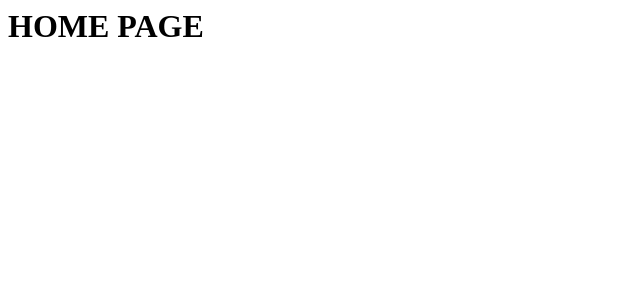
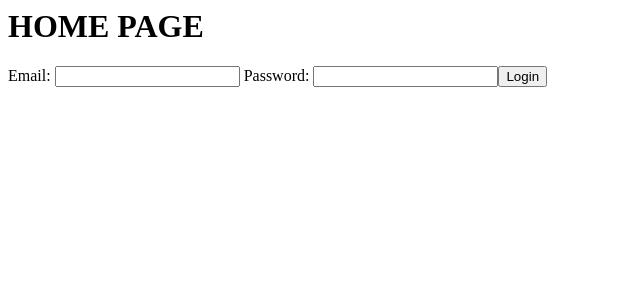
Before and after one commit to kswrestlingcenter/server-kwc, a Vue app: page / in a window 1280 px wide. Shown: the top 300 px of the page, without its empty margins (0-640 px from the left). Built offline with nearby package versions, Linux system fonts and the light colour scheme.

Commit message:
add base login form

```diff
--- a/src/client/app/App.vue
+++ b/src/client/app/App.vue
@@ -1,12 +1,39 @@
 <template>
   <div id="home">
     <h1>HOME PAGE</h1>
+    <form @submit.prevent="login">
+      <label for="email">
+        Email:
+      </label>
+      <input v-model="email" type="email" name="email" value>
+
+      <label for="password">
+        Password:
+      </label>
+      <input v-model="password" type="password" name="password" value>
+
+      <button type="submit" name="button">
+        Login
+      </button>
+
+      <p>{{ error }}</p>
+
+    </form>
   </div>
 </template>
 
 <script>
 export default {
-
+  data () {
+    return {
+      error: null
+    }
+  },
+   methods: {
+    login () {
+      console.log(`Logging in as ${this.email}`)
+    }
+   }
 }
 </script>
 
--- a/webpack.dev.js
+++ b/webpack.dev.js
@@ -14,11 +14,11 @@ module.exports = merge(config, {
     stats: {
       color: true
     },
-    port: 4000,
+    port: 5050,
     host: '0.0.0.0',
     proxy: {
       "/api": {
-        target: "http://localhost:5050"
+        target: "http://localhost:5051"
       }
     }
   },
```
Also changed, not shown: 1 other file (tests, documents, lock files or other folders).
